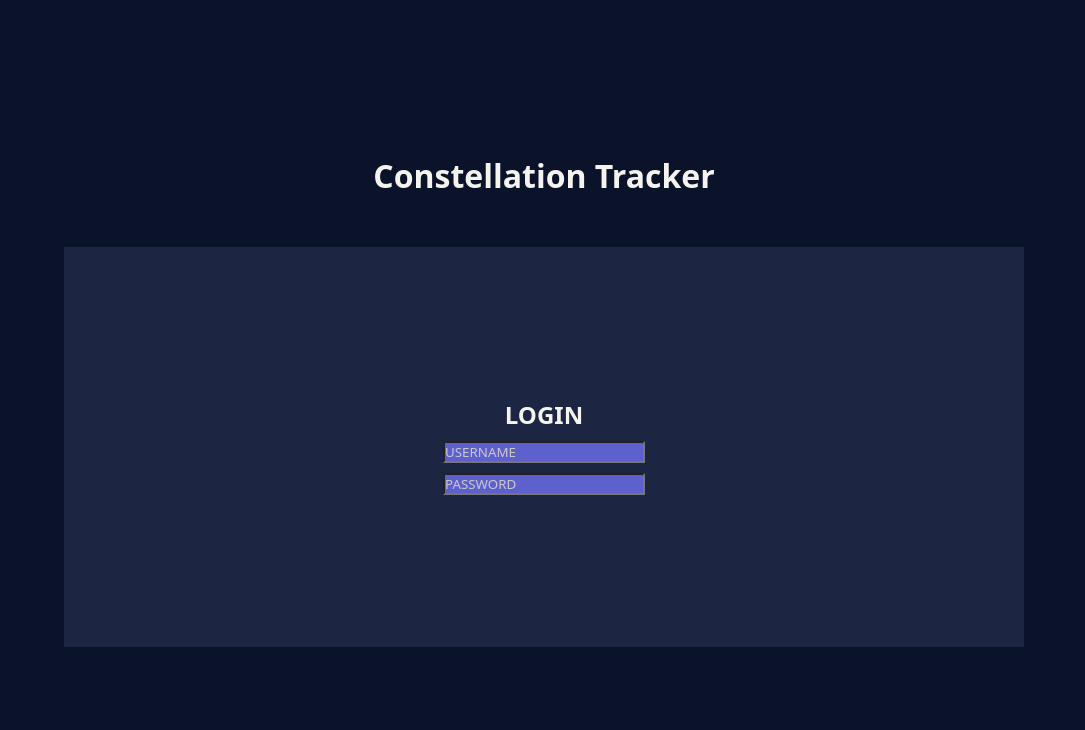
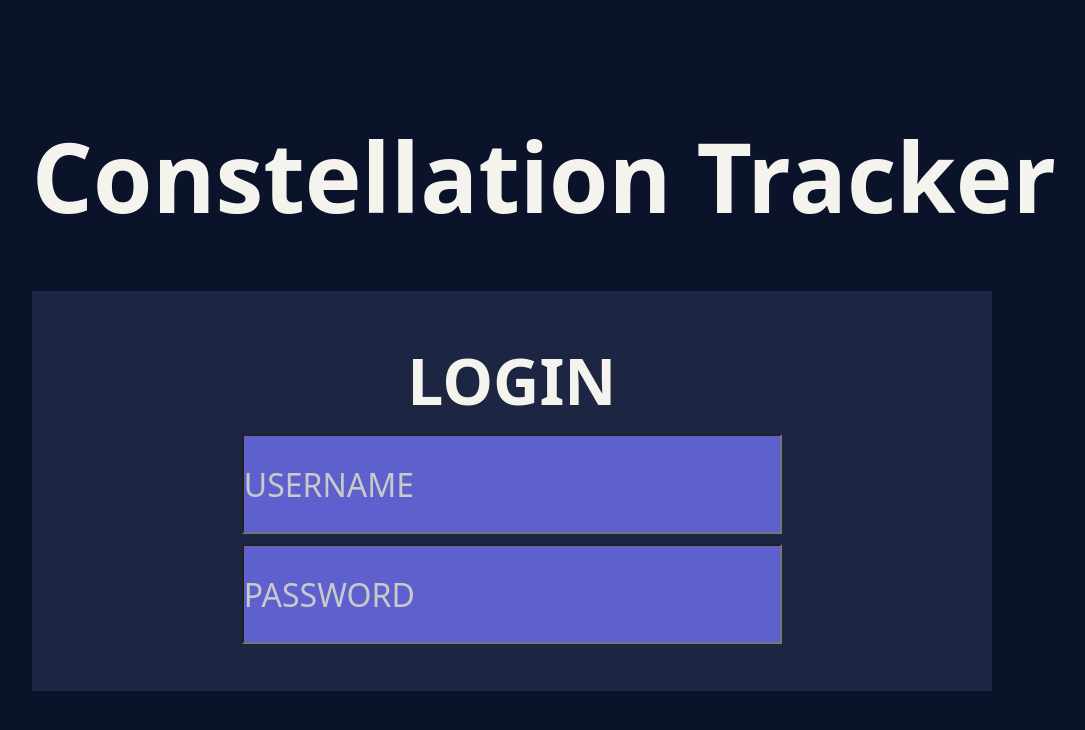
Before and after one commit to Zubanx/Constellation-Tracker, a React (Vite) app in the folder frontend/: page / in a window 1280 px wide. Shown: the top 730 px of the page, without its empty margins (96-1181 px from the left). Built offline with nearby package versions, Linux system fonts and the light colour scheme.

Commit message:
adjust element sizes

```diff
--- a/frontend/src/styles/login-style.css
+++ b/frontend/src/styles/login-style.css
@@ -17,7 +17,18 @@ body {
     height: 50vh;
 }
 
+#login-div input {
+    height: 100px;
+    width: 60%;
+    font-size: 2rem;
+}
+
+#login-div h2 {
+    font-size: 4rem;
+}
+
 #title {
+    font-size: 6rem;
     text-align: center;
     margin-bottom: 50px;
 }
```
